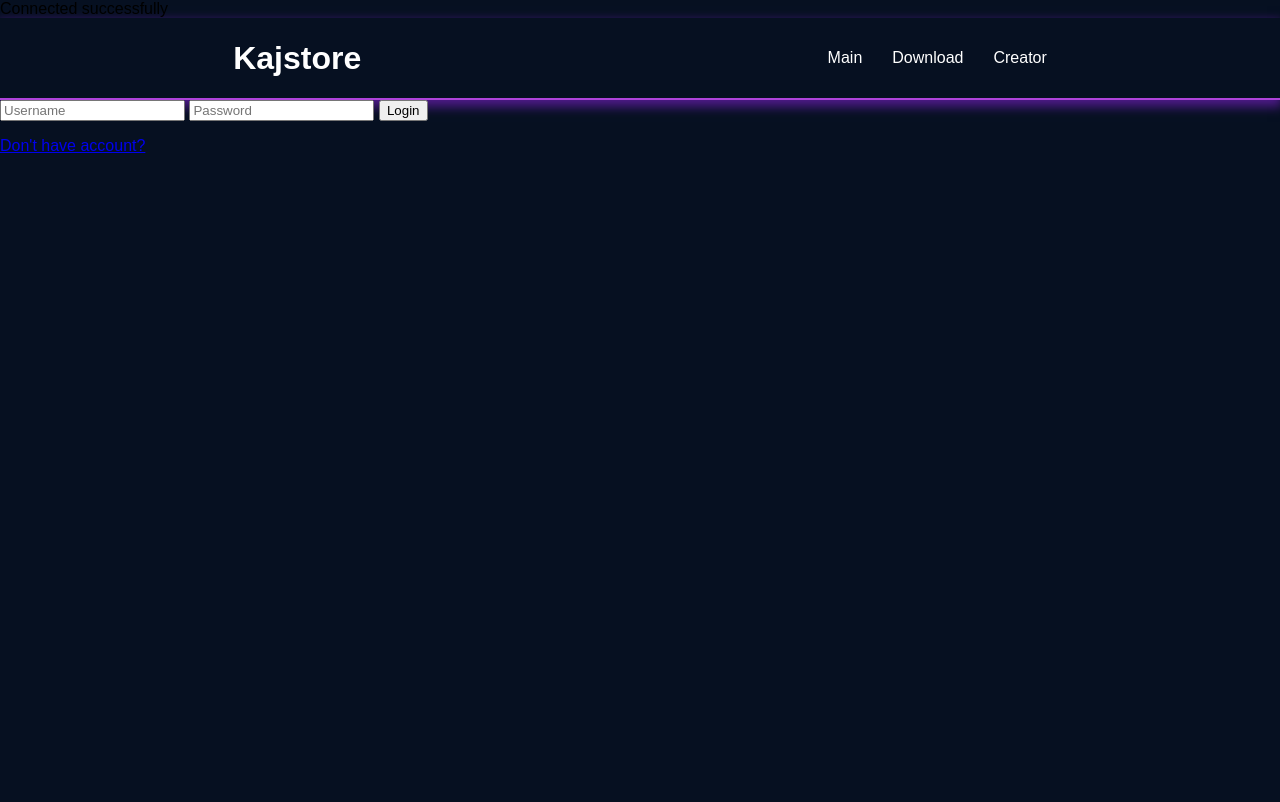
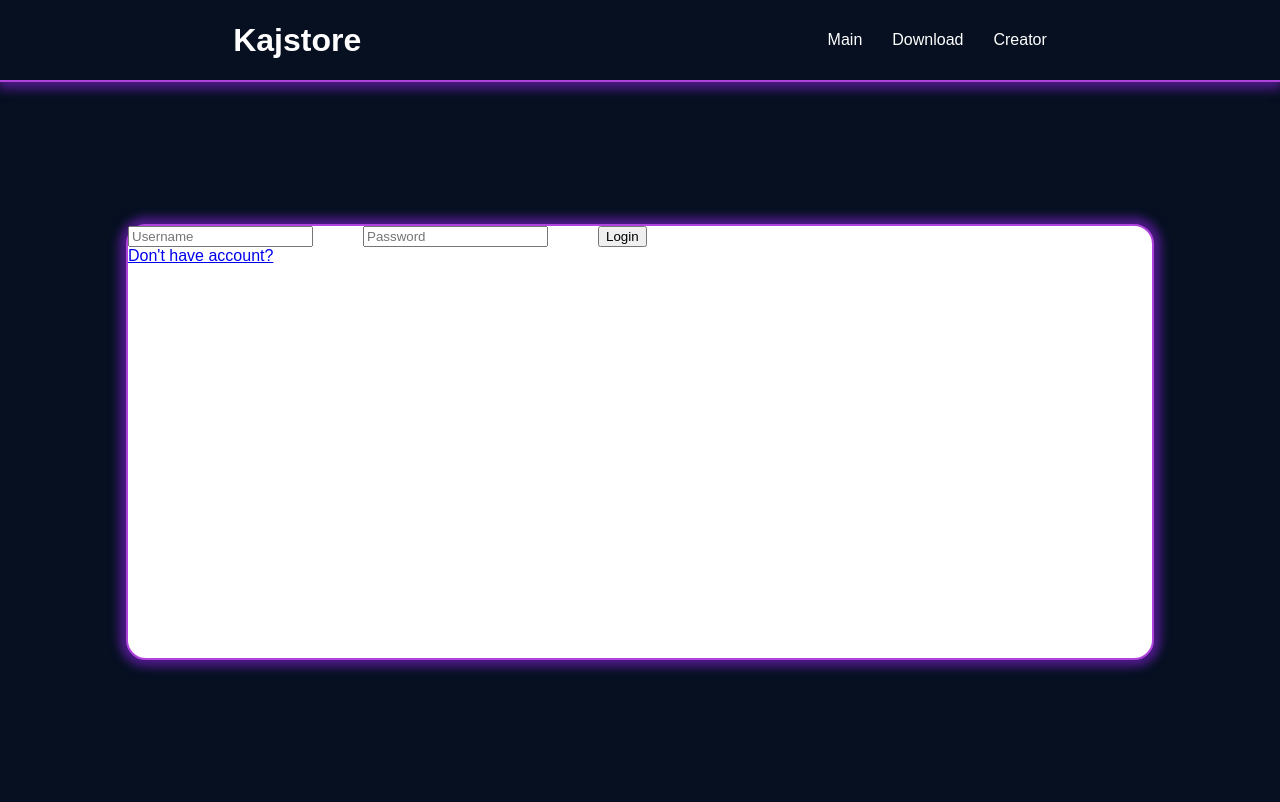
Before and after one commit to Kajmix/Kajstore, a PHP site: page /php/login.php in a window 1280 px wide. Before the commit the page ends 153 px from the top, so only its background shows below. Run offline with PHP 8.4, Linux system fonts and the light colour scheme.

Commit message:
Update login.php

```diff
--- a/php/login.php
+++ b/php/login.php
@@ -9,7 +9,6 @@
     if($conn->connect_error){
         die("Connection failed: ". $conn->connect_error);
     }
-    echo "Connected successfully";
 ?>
 <!DOCTYPE html>
 <html lang="en">
@@ -17,6 +16,7 @@
     <meta charset="UTF-8">
     <meta name="viewport" content="width=device-width, initial-scale=1.0">
     <title>Main</title>
+    <link rel="stylesheet" href="../css/login.css">
     <link rel="stylesheet" href="../css/main.css">
     <link rel="stylesheet" href="../css/variables.css">
 </head>
```
